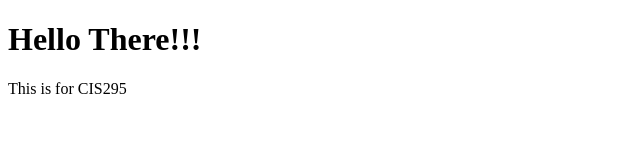
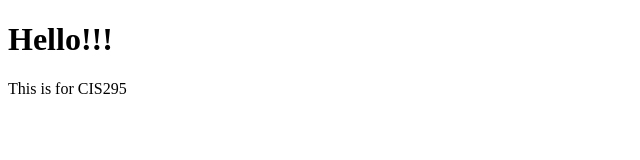
Before and after one commit to Jinnial/cis295, a plain HTML site: page index.html in a window 1280 px wide. Shown: the whole page, without its empty margins (0-640 px from the left). Drawn offline with Linux system fonts and the light colour scheme.

Commit message:
Changed H1 Tag

```diff
--- a/index.html
+++ b/index.html
@@ -4,7 +4,7 @@
 		<title>Hello World!</title>
 	</head>
 	<body>
-		<h1>Hello There!!!</h1>
+		<h1>Hello!!!</h1>
 		<p>This is for CIS295</p>
 	</body>
 </html>
```
